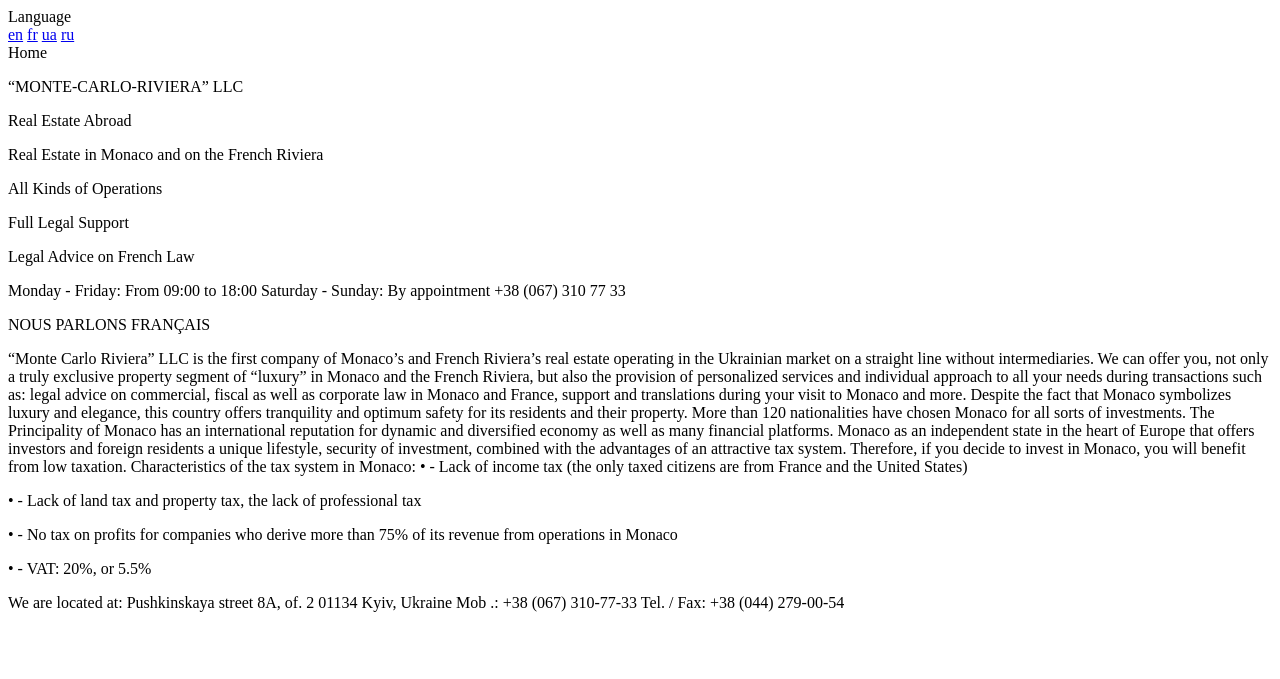
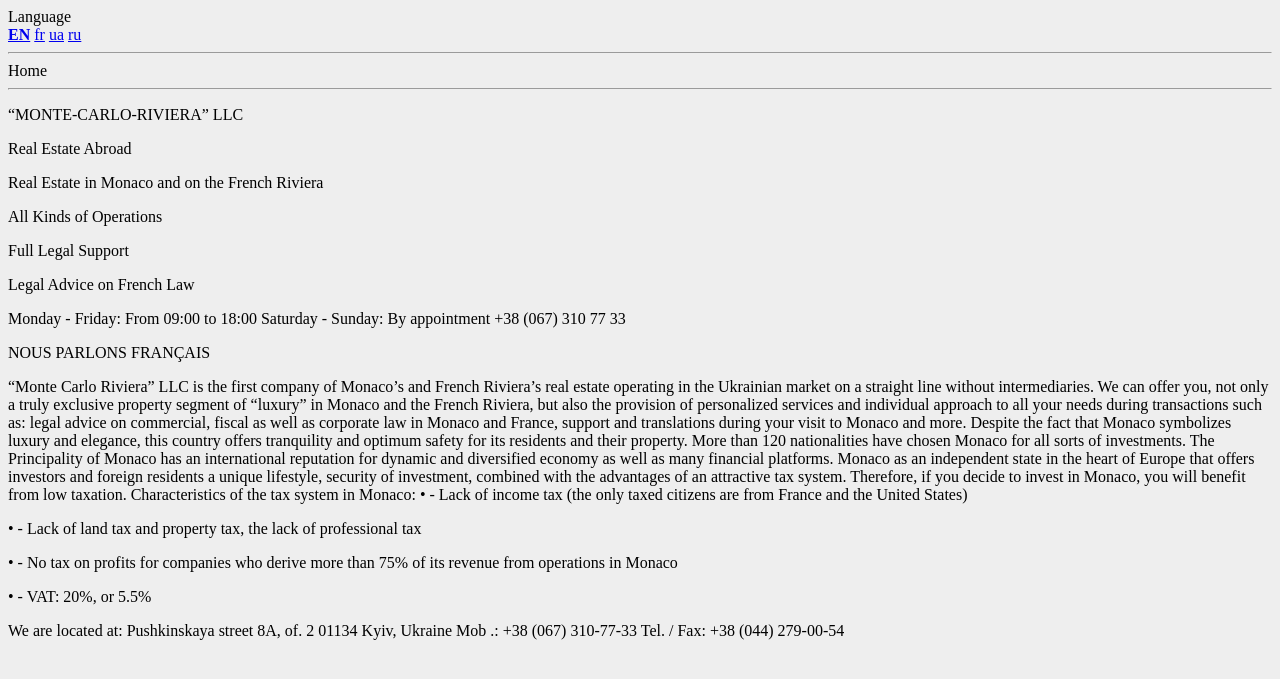
Before and after one commit to monte-carlo-riviera/monte-carlo, a Jekyll site: the page built from _posts/en/0001-01-01-index.md, in a window 1280 px wide. Shown: the top 679 px of the page. Built offline with Jekyll 4.4.1, drawn with Linux system fonts in a browser that asks for light colours.

Commit message:
add few styles

```diff
--- a/_includes/index.html
+++ b/_includes/index.html
@@ -1,10 +1,12 @@
 <div>{{ site.data.l10n.t[page.lang].index.Language }}</div>
-<nav>
-    <a href="{{ site.baseurl }}/">en</a>
-    <a href="{{ site.baseurl }}/fr/">fr</a>
-    <a href="{{ site.baseurl }}/ua/">ua</a>
-    <a href="{{ site.baseurl }}/ru/">ru</a>
+<nav class="lang">
+    <a class="en" href="{{ site.baseurl }}/">en</a>
+    <a class="fr" href="{{ site.baseurl }}/fr/">fr</a>
+    <a class="ua" href="{{ site.baseurl }}/ua/">ua</a>
+    <a class="ru" href="{{ site.baseurl }}/ru/">ru</a>
 </nav>
+<hr>
 <main>
     <div>{{ page.title }}</div>
 </main>
+<hr>
--- a/assets/css/_nav-lang.scss
+++ b/assets/css/_nav-lang.scss
@@ -4,3 +4,7 @@
     font-weight: 700;
     text-transform: uppercase;
 }
+
+body {
+    background: #eee;
+}
```
